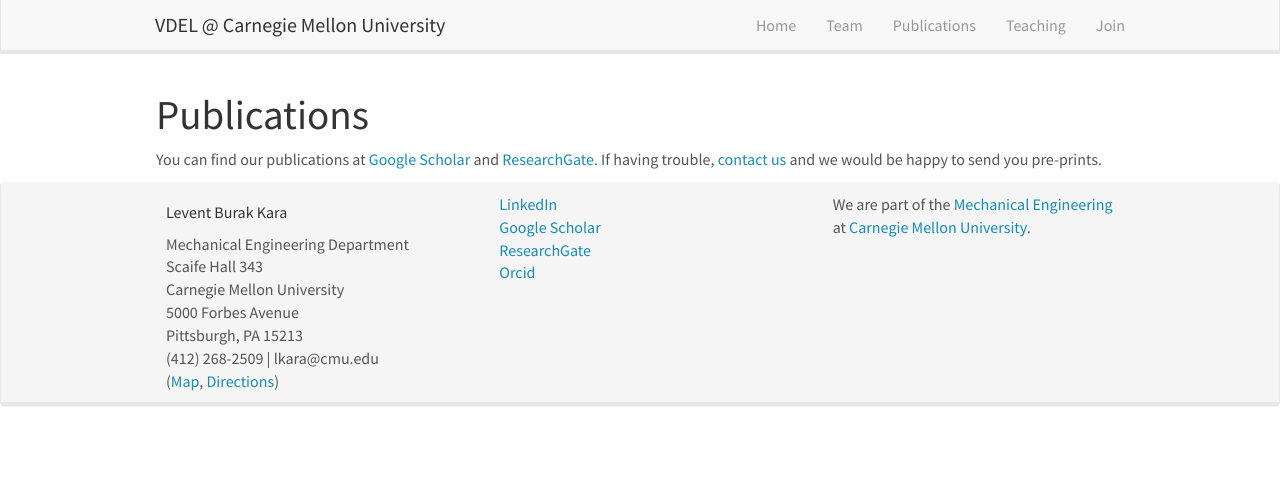
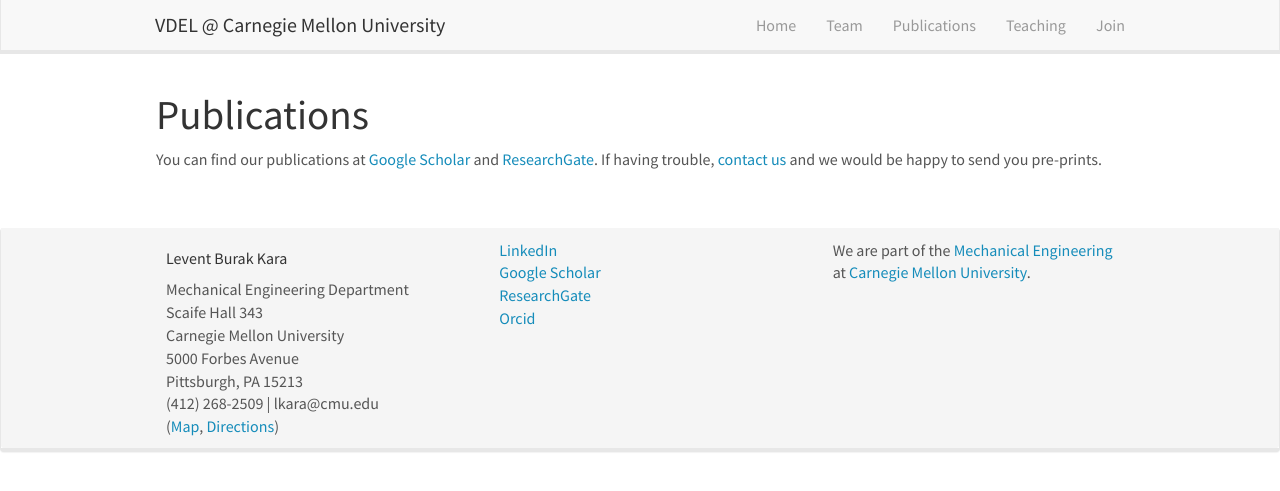
Before and after one commit to levburkara/levburkara.github.io, a Jekyll site: the page built from _pages/publications.md, in a window 1280 px wide. Shown: the top 491 px of the page. Built offline with Jekyll 4.4.1, drawn with Linux system fonts in a browser that asks for light colours; nearby versions of some CDN libraries.

Commit message:
Update publications.md

```diff
--- a/_pages/publications.md
+++ b/_pages/publications.md
@@ -9,6 +9,9 @@ permalink: /publications/
 # Publications
 
 You can find our publications at [Google Scholar](https://scholar.google.com/citations?user=_X2eOeQAAAAJ&hl=en) and [ResearchGate](https://www.researchgate.net/profile/Levent_Kara2). If having trouble, [contact us](mailto:lkara@cmu.edu) and we would be happy to send you pre-prints.
+
+| |  | &nbsp; &nbsp; &nbsp;|  | |
+| |  | &nbsp; &nbsp; &nbsp;|  | |
 
 <!--
 ## Highlights
```
